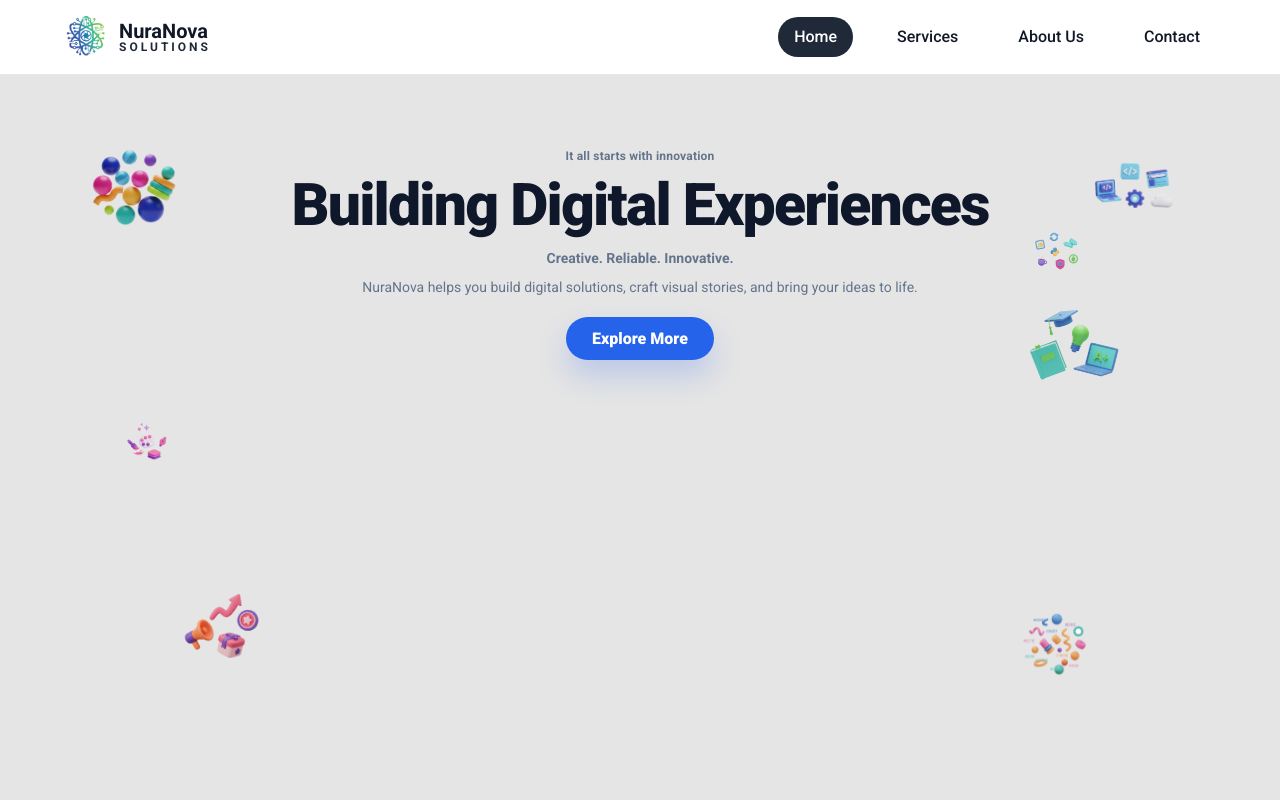
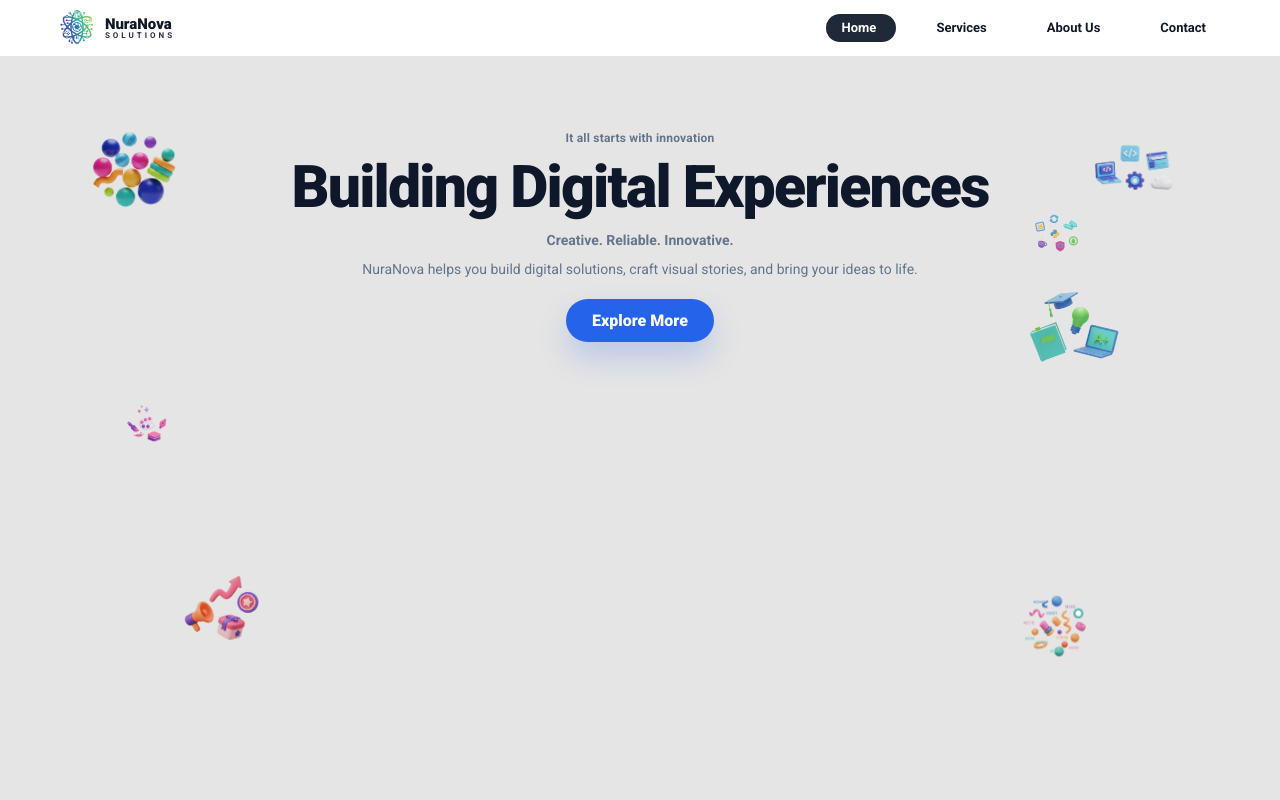
Before and after one commit to kawshal43/nuranovasolutions, a React (Vite) app: page / in a window 1280 px wide. Shown: the top 800 px of the page. Built offline with nearby package versions, Linux system fonts and the light colour scheme.

Commit message:
Add navbar project (Shehan)

```diff
--- a/src/components/Navbar.css
+++ b/src/components/Navbar.css
@@ -1,29 +1,42 @@
+/* ================= NAVBAR BASE ================= */
 .navbar {
   width: 100%;
   background-color: #ffffff;
   border-bottom: 1px solid #e5e7eb;
+
+  position: sticky;
+  top: 0;
+  z-index: 1000;
 }
 
 .navbar-container {
   max-width: 1200px;
   margin: 0 auto;
-  padding: 16px 24px;
+  padding: 10px 18px;
+
   display: flex;
   align-items: center;
   justify-content: space-between;
   gap: 16px;
+
   position: relative;
 }
 
-/* BRAND (LOGO + TEXT) */
+/* ================= BRAND (LOGO + TEXT) ================= */
 .brand {
   display: flex;
   align-items: center;
-  gap: 12px;
+  gap: 10px;
+  cursor: pointer;
+  transition: opacity 180ms ease;
+}
+
+.brand:hover {
+  opacity: 0.88;
 }
 
 .brand-logo {
-  height: 42px;
+  height: 36px;
   width: auto;
   display: block;
 }
@@ -35,19 +48,20 @@
 }
 
 .brand-main {
-  font-size: 20px;
-  font-weight: 700;
+  font-size: 15px;
+  font-weight: 800;
   color: #111827;
 }
 
 .brand-sub {
-  font-size: 12px;
-  font-weight: 600;
+  font-size: 8px;
+  font-weight: 700;
   letter-spacing: 3px;
-  color: #1f2937;
+  color: #111827;
+  opacity: 0.9;
 }
 
-/* LINKS (desktop default) */
+/* ================= LINKS (DESKTOP) ================= */
 .nav-links {
   list-style: none;
   display: flex;
@@ -55,76 +69,213 @@
   margin: 0;
   padding: 0;
   align-items: center;
+  position: relative;
+  /* Added for pill context */
+}
+
+/* Animated Pill */
+.nav-pill {
+  position: absolute;
+  background-color: #1f2937;
+  /* Match original active color */
+  border-radius: 999px;
+  /* Match original border-radius */
+  transition: all 0.3s cubic-bezier(0.4, 0, 0.2, 1);
+  /* z-index: 1 (will put links at z-index 2) */
+  z-index: 1;
+}
+
+.nav-links li {
+  list-style: none;
+  margin: 0;
+  padding: 0;
+  position: relative;
+  z-index: 2;
+  /* Ensure links are above pill */
 }
 
 .nav-links a {
   text-decoration: none;
   color: #111827;
-  padding: 8px 16px;
+  font-size: 13px;
+  padding: 6px 16px;
   border-radius: 999px;
-  font-weight: 500;
+  font-weight: 700;
   display: inline-block;
+  transition: background-color 180ms ease, transform 180ms ease;
+}
+
+.nav-links a:hover {
+  background-color: #f3f4f6;
+  transform: translateY(-1px);
 }
 
 .nav-links a.active {
-  background-color: #1f2937;
+  /* background-color: #1f2937; REMOVED static bg, pill takes over */
+  background-color: transparent;
   color: #ffffff;
 }
 
-/* HAMBURGER BUTTON (hidden on desktop) */
+/* Disable hover on touch devices */
+@media (hover: none) {
+  .nav-links a:hover {
+    background-color: transparent;
+    transform: none;
+  }
+}
+
+/* ================= HAMBURGER ================= */
 .menu-btn {
   display: none;
-  border: none;
-  background: transparent;
-  padding: 8px;
+  width: 44px;
+  height: 44px;
+
+  border: 1px solid #e5e7eb;
+  background: #ffffff;
+  border-radius: 14px;
+
   cursor: pointer;
-  border-radius: 10px;
+  padding: 10px;
+  position: relative;
+  z-index: 1100;
 }
 
-.menu-btn:focus {
-  outline: 2px solid #e5e7eb;
-  outline-offset: 2px;
+.menu-btn:hover {
+  background: #f9fafb;
 }
 
-.bar {
+.menu-btn .bar {
   display: block;
-  width: 26px;
+  width: 22px;
   height: 2px;
   background: #111827;
-  margin: 6px 0;
-  transition: transform 0.2s ease, opacity 0.2s ease;
+  border-radius: 2px;
+  margin: 5px auto;
+  transition: transform 220ms ease, opacity 220ms ease;
 }
 
-/* MOBILE STYLES */
+/* Hamburger → X */
+.menu-btn.is-open .bar:nth-child(1) {
+  transform: translateY(7px) rotate(45deg);
+}
+
+.menu-btn.is-open .bar:nth-child(2) {
+  opacity: 0;
+}
+
+.menu-btn.is-open .bar:nth-child(3) {
+  transform: translateY(-7px) rotate(-45deg);
+}
+
+/* ================= MOBILE ================= */
 @media (max-width: 767px) {
   .menu-btn {
     display: inline-block;
   }
 
-  /* hide desktop links */
-  .nav-links {
+  /* Hide pill on mobile */
+  .nav-pill {
     display: none;
   }
 
-  /* show dropdown when open */
-  .nav-links.open {
+  /* Dropdown (glass blur) */
+  .nav-links {
+    position: absolute;
+    top: 63px;
+    right: 112px;
+    left: 112px;
+
     display: flex;
-    position: absolute;
-    top: 72px;
-    right: 24px;
-    left: 24px;
     flex-direction: column;
-    gap: 10px;
-    padding: 12px;
-    background: #ffffff;
-    border: 1px solid #e5e7eb;
-    border-radius: 14px;
-    box-shadow: 0 8px 24px rgba(0, 0, 0, 0.08);
+    gap: 14px;
+
+    padding: 18px;
+
+    background: rgba(255, 255, 255, 0.22);
+    backdrop-filter: blur(18px);
+    -webkit-backdrop-filter: blur(18px);
+
+    border: 1px solid rgba(229, 231, 235, 0.55);
+    border-radius: 24px;
+    box-shadow: 0 18px 45px rgba(0, 0, 0, 0.14);
+
+    transform: translateY(-18px) scale(0.96);
+    opacity: 0;
+    pointer-events: none;
+
+    transition:
+      transform 420ms cubic-bezier(0.16, 1, 0.3, 1),
+      opacity 260ms ease;
+
+    z-index: 1050;
   }
 
-  .nav-links.open a {
-    width: 100%;
-    padding: 10px 12px;
-    border-radius: 12px;
+  .nav-links.open {
+    transform: translateY(0) scale(1);
+    opacity: 1;
+    pointer-events: auto;
+  }
+
+  /* ✅ No bullets */
+  .nav-links,
+  .nav-links li {
+    list-style: none;
+    margin: 0;
+    padding: 3;
+  }
+
+  /* ✅ Stagger animation for each item */
+  .nav-item {
+    opacity: 0;
+    transform: translateX(40px);
+    transition:
+      transform 420ms cubic-bezier(0.16, 1, 0.3, 1),
+      opacity 280ms ease;
+    transition-delay: var(--d);
+  }
+
+  .nav-links.open .nav-item {
+    opacity: 1;
+    transform: translateX(0);
+  }
+
+  /* ✅ FIXED SAME SIZE PILLS (IMPORTANT PART) */
+  .nav-links a {
+    width: 90px;
+    /* ✅ all same width */
+    height: 30px;
+    /* ✅ all same height */
+    margin: 0 auto;
+
+    display: flex;
+    /* ✅ perfect center */
+    align-items: center;
+    justify-content: center;
+
+    border-radius: 999px;
+    text-align: center;
+
+    font-size: 15px;
+    font-weight: 700;
+
+    background: rgba(253, 253, 253, 0.6);
+
+    padding: 0;
+    /* ✅ remove padding that causes size changes */
+  }
+
+  /* Tap feedback */
+  .nav-links a:active {
+    transform: scale(0.97);
+    background: rgba(229, 231, 235, 0.9);
+  }
+
+  .nav-links a.active {
+    background-color: #1f2937;
+    color: #ffffff;
+  }
+
+  .nav-links a.active:active {
+    transform: scale(0.97);
   }
 }
--- a/src/components/Navbar.jsx
+++ b/src/components/Navbar.jsx
@@ -1,11 +1,13 @@
-import { useEffect, useState } from "react";
+import { useEffect, useState, useRef } from "react";
 import "./Navbar.css";
 
 const Navbar = () => {
-  const currentPath = window.location.pathname;
+  const [currentPath, setCurrentPath] = useState(window.location.pathname);
   const [menuOpen, setMenuOpen] = useState(false);
+  const [pillStyle, setPillStyle] = useState({ opacity: 0 });
+  const navRefs = useRef([]);
 
-  // Close menu when route changes (because <a> reloads) or when resizing to desktop
+  // Close menu when resizing to desktop
   useEffect(() => {
     const onResize = () => {
       if (window.innerWidth >= 768) setMenuOpen(false);
@@ -14,6 +16,58 @@ const Navbar = () => {
     return () => window.removeEventListener("resize", onResize);
   }, []);
 
+  const items = [
+    { name: "Home", path: "/" },
+    { name: "Services", path: "/services" },
+    { name: "About Us", path: "/about" },
+    { name: "Contact", path: "/contact" },
+  ];
+
+  // Logic to move the pill
+  const movePill = () => {
+    const activeIndex = items.findIndex((item) => item.path === currentPath);
+    const activeLi = navRefs.current[activeIndex];
+
+    if (activeLi) {
+      const link = activeLi.querySelector("a");
+      if (link) {
+        // ADJUST THESE VALUES TO CHANGE PILL SIZE
+        const widthModifier = 0; // Add or subtract width (e.g., 10 or -10)
+        const heightModifier = -4; // Add or subtract height
+
+        setPillStyle({
+          left: activeLi.offsetLeft + link.offsetLeft - widthModifier / 2,
+          top: activeLi.offsetTop + link.offsetTop - heightModifier / 2,
+          width: link.offsetWidth + widthModifier,
+          height: link.offsetHeight + heightModifier,
+          opacity: 1,
+        });
+      }
+    } else {
+      setPillStyle({ opacity: 0 });
+    }
+  };
+
+  // Update pill position when currentPath changes AND on window resize
+  useEffect(() => {
+    // Initial calculate
+    requestAnimationFrame(movePill);
+
+    // Listen for resize to re-calculate position
+    const onResize = () => requestAnimationFrame(movePill);
+    window.addEventListener("resize", onResize);
+
+    return () => window.removeEventListener("resize", onResize);
+  }, [currentPath, menuOpen]);
+
+  // Handle click to prevent reload for demo
+  const handleLinkClick = (e, path) => {
+    e.preventDefault();
+    window.history.pushState({}, "", path);
+    setCurrentPath(path);
+    setMenuOpen(false);
+  };
+
   const linkClass = (path) => (currentPath === path ? "active" : "");
 
   return (
@@ -21,6 +75,7 @@ const Navbar = () => {
       <div className="navbar-container">
         {/* BRAND */}
         <div className="brand">
+          {/* Vite public folder image path */}
           <img src="public/Logo.png" alt="NuraNova Logo" className="brand-logo" />
           <div className="brand-text">
             <span className="brand-main">NuraNova</span>
@@ -28,33 +83,38 @@ const Navbar = () => {
           </div>
         </div>
 
-        {/* HAMBURGER (mobile) */}
+        {/* HAMBURGER */}
         <button
-          className="menu-btn"
+          className={`menu-btn ${menuOpen ? "is-open" : ""}`}
           aria-label="Toggle menu"
           aria-expanded={menuOpen}
           onClick={() => setMenuOpen((v) => !v)}
           type="button"
         >
-          <span className={`bar ${menuOpen ? "open" : ""}`} />
-          <span className={`bar ${menuOpen ? "open" : ""}`} />
-          <span className={`bar ${menuOpen ? "open" : ""}`} />
+          <span className="bar" />
+          <span className="bar" />
+          <span className="bar" />
         </button>
 
-        {/* LINKS */}
+        {/* NAV LINKS */}
         <ul className={`nav-links ${menuOpen ? "open" : ""}`}>
-          <li>
-            <a href="/" className={linkClass("/")}>Home</a>
-          </li>
-          <li>
-            <a href="/services" className={linkClass("/services")}>Services</a>
-          </li>
-          <li>
-            <a href="/about" className={linkClass("/about")}>About Us</a>
-          </li>
-          <li>
-            <a href="/contact" className={linkClass("/contact")}>Contact</a>
-          </li>
+          <div className="nav-pill" style={pillStyle} />
+          {items.map((item, i) => (
+            <li
+              key={item.path}
+              className="nav-item"
+              ref={(el) => (navRefs.current[i] = el)}
+              style={{ "--d": `${i * 90}ms` }} // stagger delay
+            >
+              <a
+                href={item.path}
+                className={linkClass(item.path)}
+                onClick={(e) => handleLinkClick(e, item.path)}
+              >
+                {item.name}
+              </a>
+            </li>
+          ))}
         </ul>
       </div>
     </header>
```
